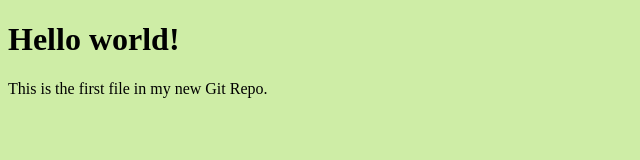
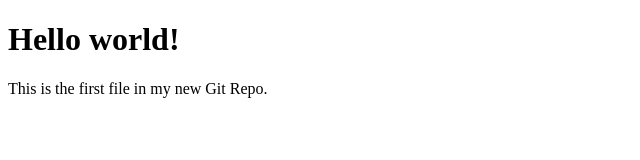
Before and after one commit to polribe/M8SegonaAct, a plain HTML site: page index.html in a window 1280 px wide. Shown: the whole page, without its empty margins (0-640 px from the left). Drawn offline with Linux system fonts and the light colour scheme.

Commit message:
Update index.html

```diff
--- a/index.html
+++ b/index.html
@@ -3,7 +3,7 @@
   <head>
     <title>Hello World!</title>
   </head>
-  <body style="background-color:#ceeda6;">
+  <body style="background-color:#cYeda6;">
 
     <h1>Hello world!</h1>
     <p>This is the first file in my new Git Repo.</p>
```
